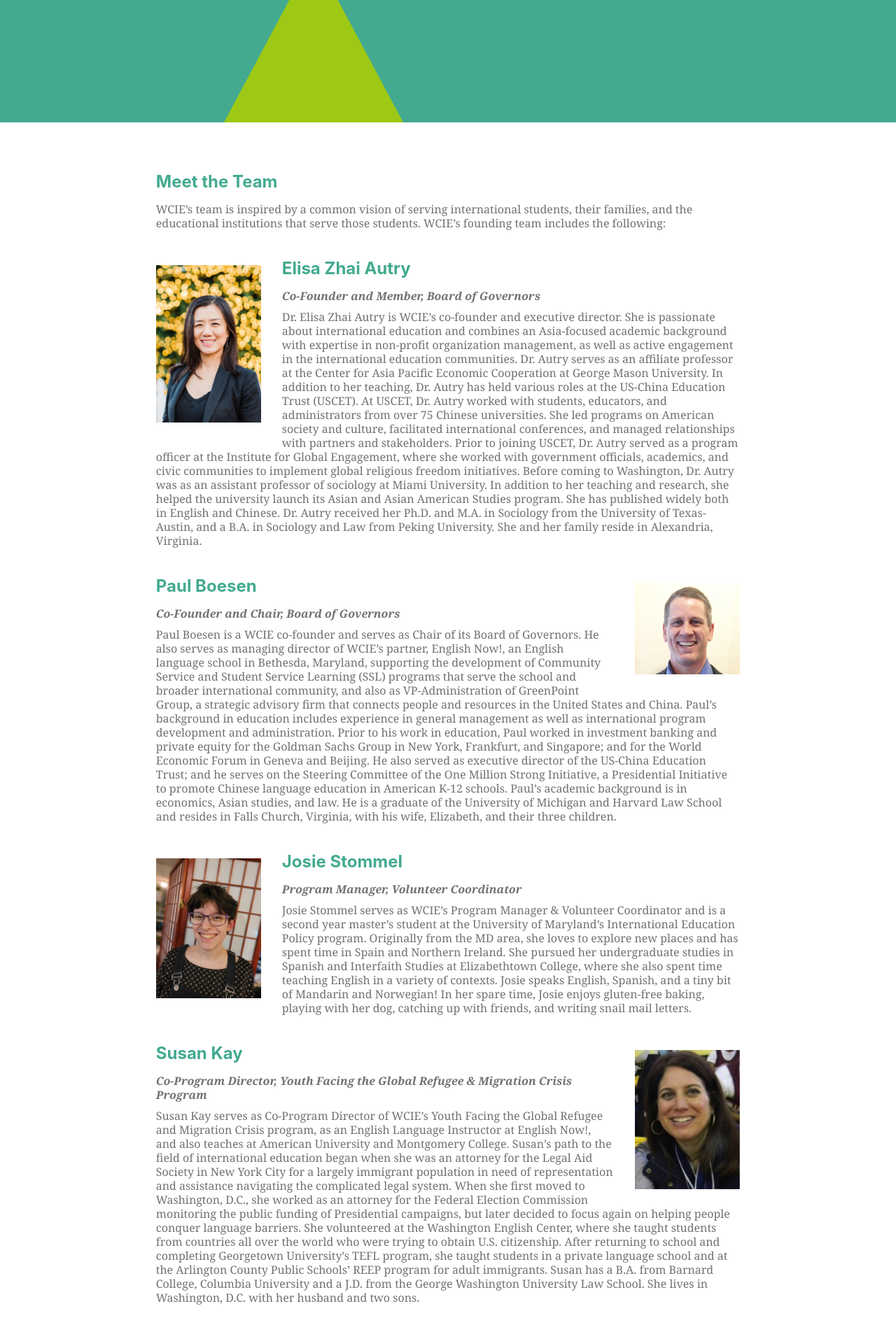
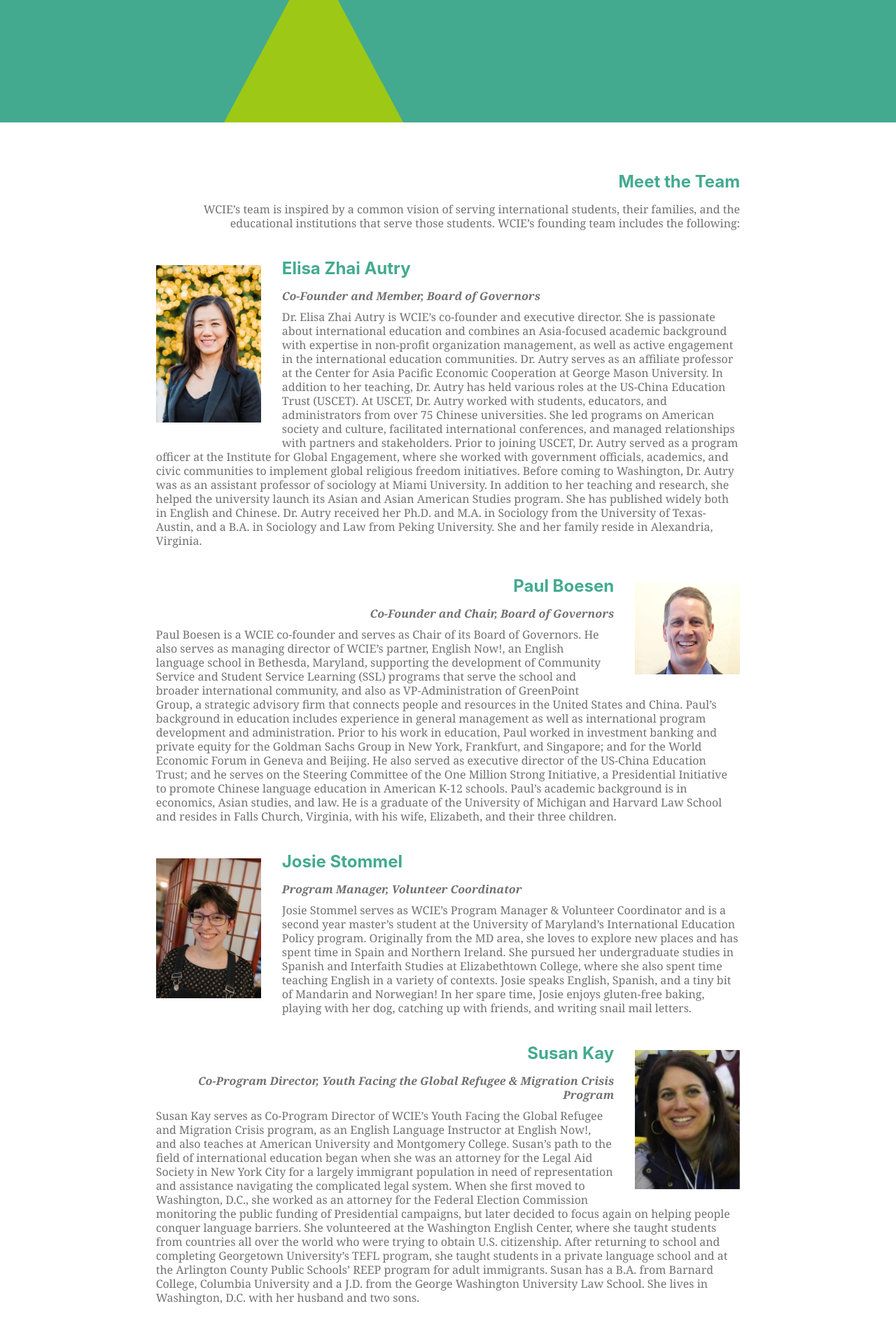
Before and after one commit to washingtoncie/washingtoncie.github.io, a Jekyll site: the page built from _pages/our-team.md, in a window 1280 px wide. Shown: the part 489-2396 px from the top of the page at 70% size. Built offline with Jekyll 4.4.1, drawn with Linux system fonts in a browser that asks for light colours.

Commit message:
Move heading text to right if image is on right

```diff
--- a/css/our-team.css
+++ b/css/our-team.css
@@ -15,6 +15,10 @@ p > img {
 
 h2:not(:first-of-type), img {
     margin-top: 40px;
+}
+
+h2:nth-of-type(odd), h2:nth-of-type(odd) + p {
+    text-align: right;
 }
 
 /* All images are wrapped in p tags by markdown, so the p will be odd */
@@ -40,4 +44,7 @@ p:nth-of-type(odd) > img {
     h2:not(:first-of-type) {
         margin-top: 10px;
     }
+    h2:nth-of-type(odd), h2:nth-of-type(odd) + p {
+        text-align: center;
+    }
 }
```
